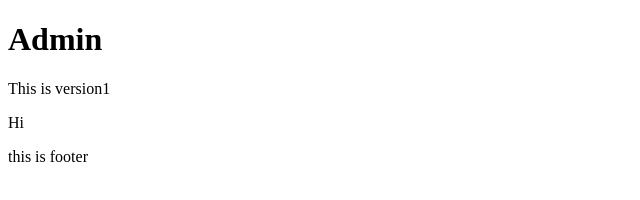
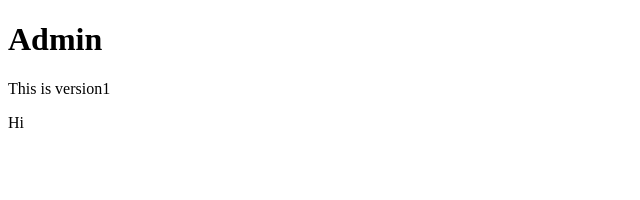
Before and after one commit to NSTTivana/radiomcot2020, a plain HTML site: page index.html in a window 1280 px wide. Shown: the whole page, without its empty margins (0-640 px from the left). Drawn offline with Linux system fonts and the light colour scheme.

Commit message:
Revert "Merge pull request #2 from anavit2539/Version2"
This reverts commit 5a092ed958861063ffe1b1162d4cec2451a8a8b9, reversing
changes made to 2a0dbce01cc71f599829f1d1dfe52d7cc220713b.

```diff
--- a/index.html
+++ b/index.html
@@ -11,9 +11,5 @@
         This is version1
     </main>
     <p>Hi</p>
-
-    <footer>
-        this is footer
-    </footer>
 </body>
 </html>
```
